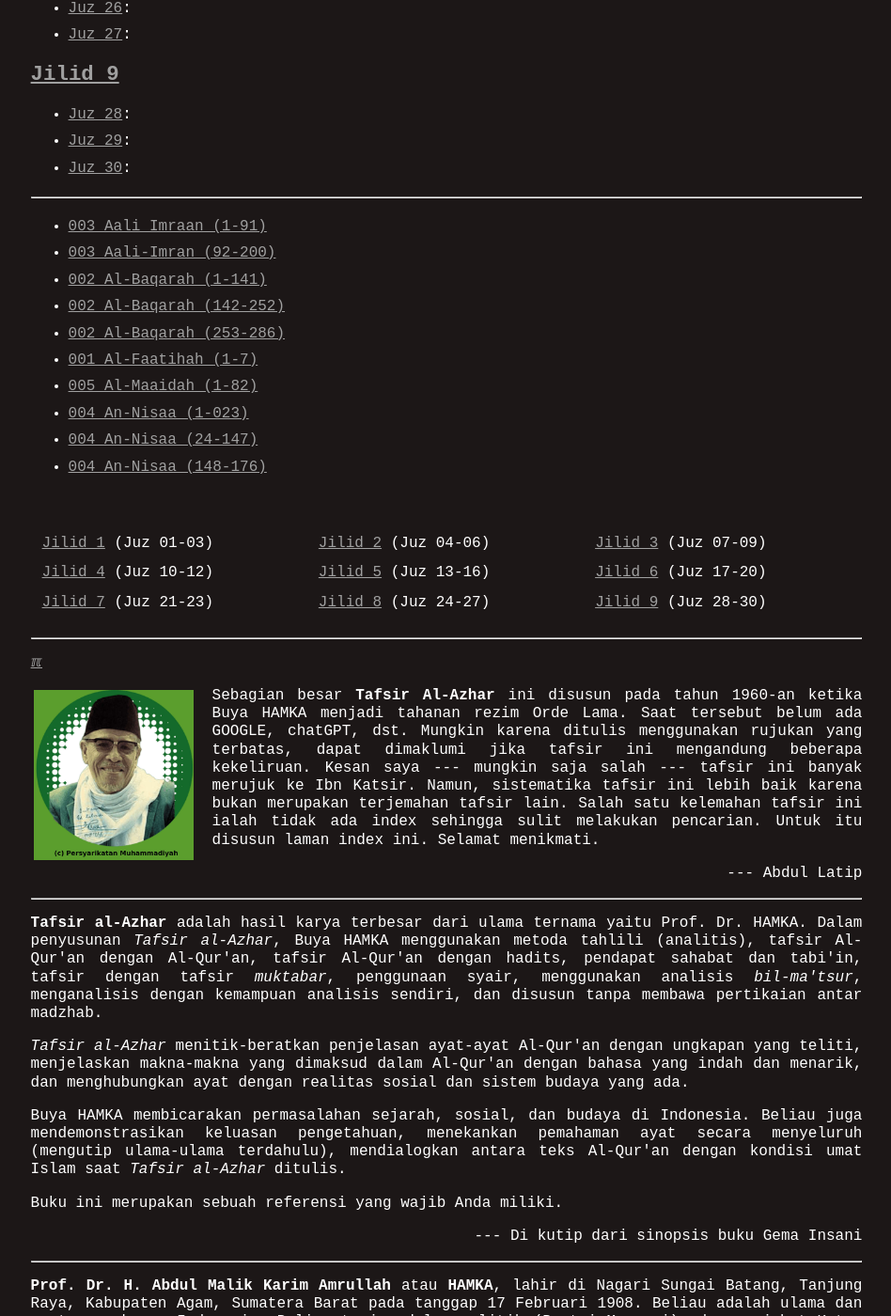
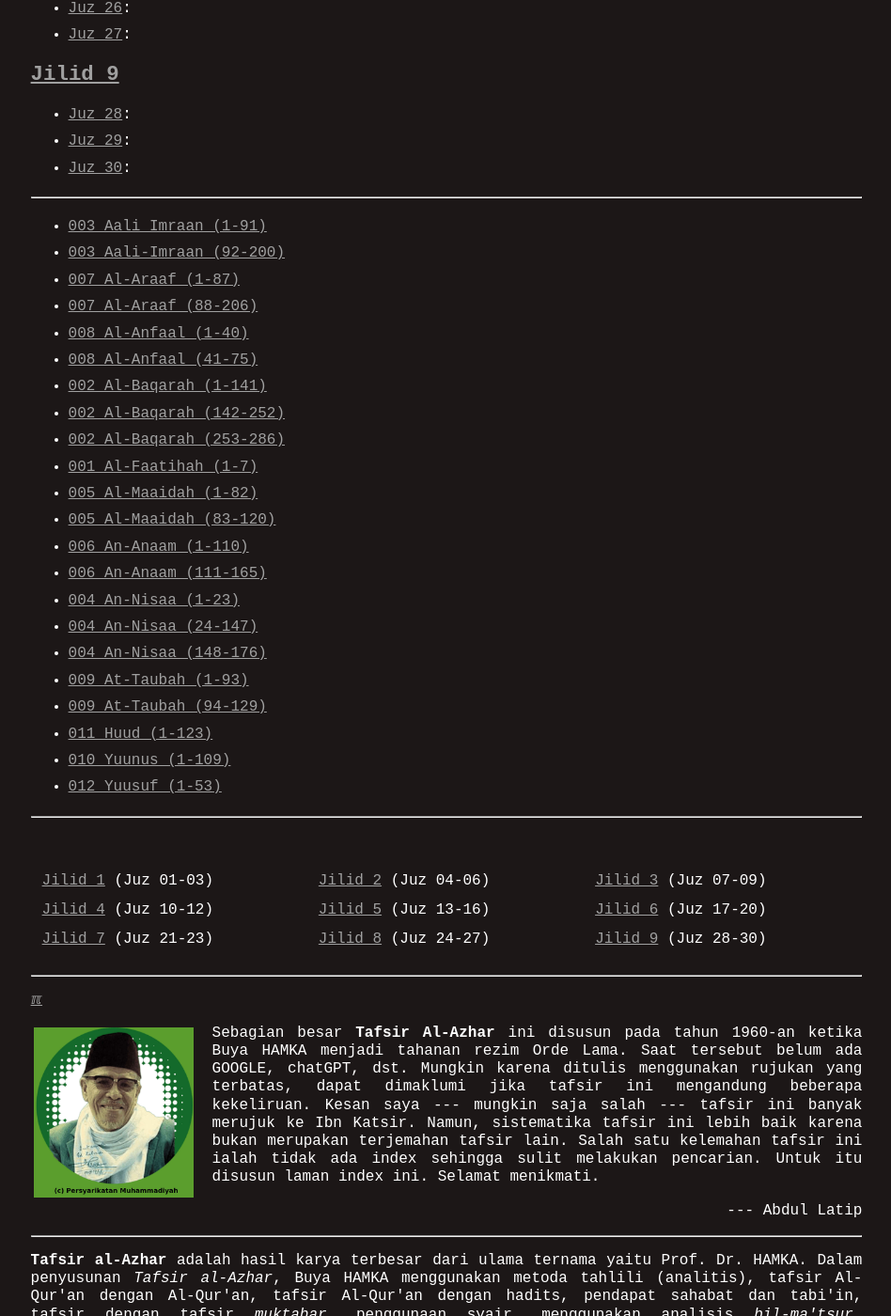
Before and after one commit to dullatip/indexquran, a Jekyll site: the page built from index.md, in a window 1280 px wide and 1400 px high, scrolled down 1801 px. Shown: the whole window at 94% size, without its empty margins (165-1113 px from the left). Built offline with Jekyll 4.4.1, drawn with Linux system fonts in a browser that asks for light colours; some of the changed text lies outside the part shown.

Commit message:
modified:   002.md 006.md index.md

```diff
--- a/_config.yml
+++ b/_config.yml
@@ -1,4 +1,4 @@
-version:          "Mon 25 Nov 2024 20:00"
+version:          "Tue 26 Nov 2024 09:00"
 copyright:        "2024-2024"
 title:            "Index Tafsir Al-Azhar HAMKA"
 author:           "Abdul Latip"
--- a/index.md
+++ b/index.md
@@ -17,7 +17,7 @@
 
 ## [Jilid 2](002.md)
 * [Juz 04](002.md#idx204003092):
-  [003 Aali-Imran (92-200)](002.md#idx204003092)
+  [003 Aali-Imraan (92-200)](002.md#idx204003092)
   [004 An-Nisaa (1-23)](002.md#idx204004001)
 * [Juz 05](002.md#idx205004244):
   [004 An-Nisaa (24-147)](002.md#idx205004244)
@@ -26,20 +26,26 @@
   [005 Al-Maaidah (1-82)](002.md#idx206005001)
 
 ## [Jilid 3](003.md)
-* [Juz 07](003.md):
+* [Juz 07](003.md#idx307005083):
   [005 Al-Maaidah (83-120)](003.md#idx307005083)
   [006 An-Anaam (1-110)](003.md#idx307006001)
-* [Juz 08](003.md):
+* [Juz 08](003.md#idx308006111):
   [006 An-Anaam (111-165)](003.md#idx308006111)
-  [007 Al-Araaf (1-087)](003.md#idx308007001)
-* [Juz 09](003.md):
+  [007 Al-Araaf (1-87)](003.md#idx308007001)
+* [Juz 09](003.md#idx309007088):
   [007 Al-Araaf (88-206)](003.md#idx309007088)
-  [008 Al-Anfaal (1-040)](003.md#idx309008001)
+  [008 Al-Anfaal (1-40)](003.md#idx309008001)
 
 ## [Jilid 4](004.md)
-* [Juz 10](004.md):
-* [Juz 11](004.md):
-* [Juz 12](004.md):
+* [Juz 10](004.md#idx410008041):
+  [008 Al-Anfaal (41-75)](004.md#idx410008041)
+  [009 At-Taubah (1-93)](004.md#idx410009001)
+* [Juz 11](004.md#idx411009094):
+  [009 At-Taubah (94-129)](004.md#idx411009094)
+  [010 Yuunus (1-109)](004.md#idx411010001)
+* [Juz 12](004.md#idx412011001):
+  [011 Huud (1-123)](004.md#idx412011001)
+  [012 Yuusuf (1-53)](004.md#idx412012001)
 
 ## [Jilid 5](005.md)
 * [Juz 13](005.md):
@@ -72,15 +78,29 @@
 <hr>
 
 * [003 Aali Imraan (1-91)](001.md#idx103003001)
-* [003 Aali-Imran (92-200)](002.md#idx204003092)
+* [003 Aali-Imraan (92-200)](002.md#idx204003092)
+* [007 Al-Araaf (1-87)](003.md#idx308007001)
+* [007 Al-Araaf (88-206)](003.md#idx309007088)
+* [008 Al-Anfaal (1-40)](003.md#idx309008001)
+* [008 Al-Anfaal (41-75)](004.md#idx410008041)
 * [002 Al-Baqarah (1-141)](001.md#idx101002001)
 * [002 Al-Baqarah (142-252)](001.md#idx102002142)
 * [002 Al-Baqarah (253-286)](001.md#idx103002495)
 * [001 Al-Faatihah (1-7)](001.md#idx101001001)
 * [005 Al-Maaidah (1-82)](002.md#idx206005001)
-* [004 An-Nisaa (1-023)](002.md#idx204004001)
+* [005 Al-Maaidah (83-120)](003.md#idx307005083)
+* [006 An-Anaam (1-110)](003.md#idx307006001)
+* [006 An-Anaam (111-165)](003.md#idx308006111)
+* [004 An-Nisaa (1-23)](002.md#idx204004001)
 * [004 An-Nisaa (24-147)](002.md#idx205004244)
 * [004 An-Nisaa (148-176)](002.md#idx206004244)
+* [009 At-Taubah (1-93)](004.md#idx410009001)
+* [009 At-Taubah (94-129)](004.md#idx411009094)
+* [011 Huud (1-123)](004.md#idx412011001)
+* [010 Yuunus (1-109)](004.md#idx411010001)
+* [012 Yuusuf (1-53)](004.md#idx412012001)
+
+<hr>
 
 <br id="XYZZY">
 
```
Also changed, not shown: 000.md (+32 -12 lines), 002.md (+1 -1 lines), 006.md (+4 -2 lines).
